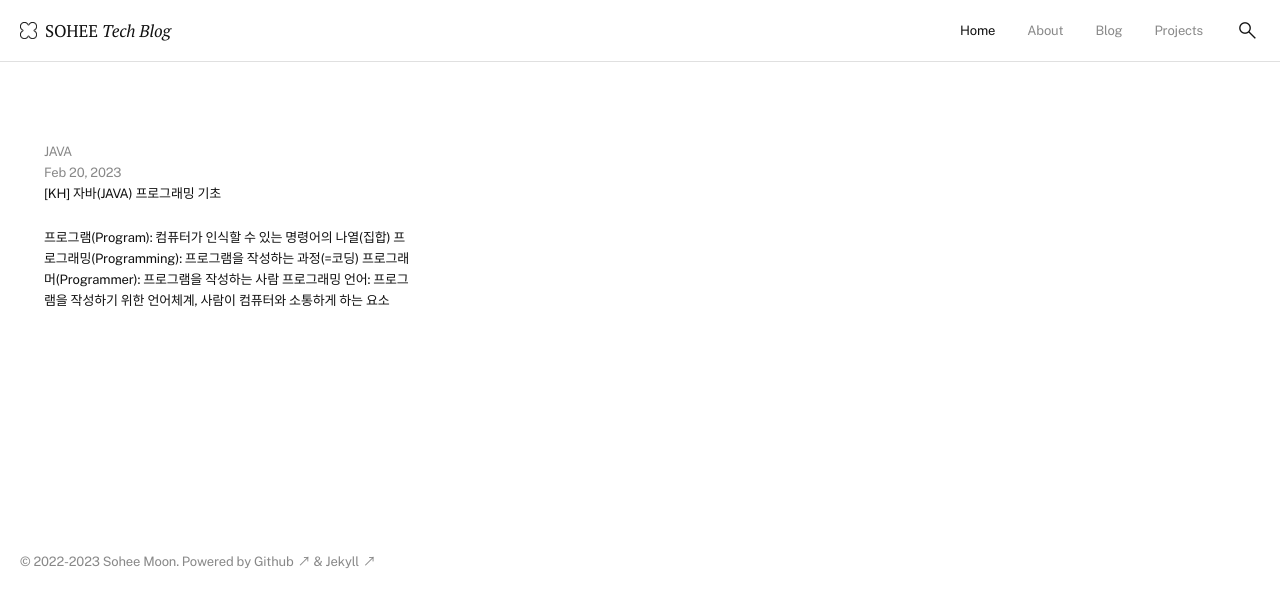
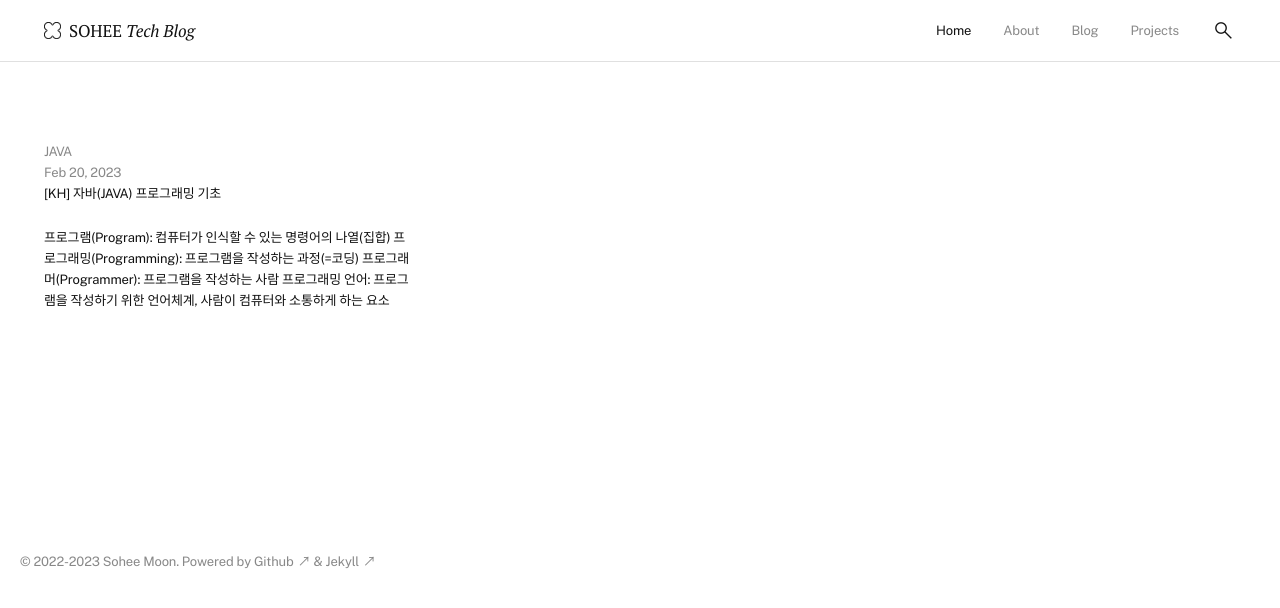
Before and after one commit to soheetech/soheetech.github.io, a Jekyll site: the page built from index.md, in a window 1280 px wide. Shown: the top 608 px of the page. Built offline with Jekyll 4.4.1, drawn with Linux system fonts in a browser that asks for light colours.

Commit message:
Update header.html

```diff
--- a/_includes/header.html
+++ b/_includes/header.html
@@ -1,5 +1,5 @@
 <header>
-  <div class="container c-pd d-flex">
+  <div class="container c-pd-side d-flex">
     <h1><a href="{{ "/" | relative_url }}">SOHEE <i>Tech Blog</i></a></h1>
     <div class="w-nav d-i-flex">
       {%- include navigation.html -%}
```
